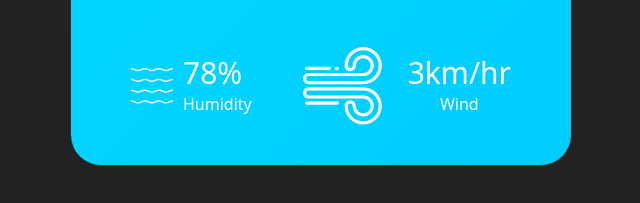
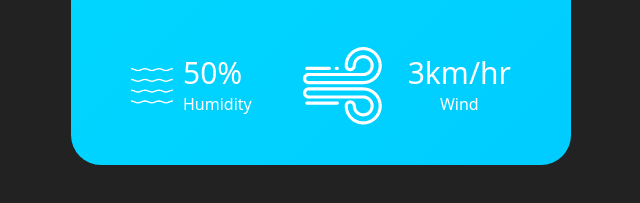
Before and after one commit to vanshsrivastava49/Weather-App, a plain HTML site: page weatherapp/index.html in a window 1280 px wide. Shown: the part 587-790 px from the top of the page, 319-959 px from the left. Drawn offline with Linux system fonts and the light colour scheme.

Commit message:
vs commit

```diff
--- a/weatherapp/index.html
+++ b/weatherapp/index.html
@@ -21,7 +21,7 @@
           <div class="col">
             <img src="./images/humidity.png">
             <div>
-              <p class="humidity">78%</p>
+              <p class="humidity">50%</p>
               <p>Humidity</p>
             </div>
           </div>
```
